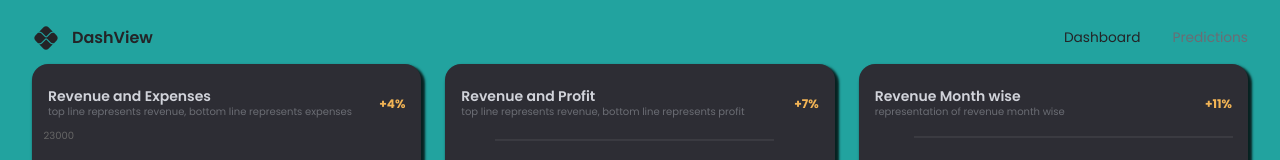
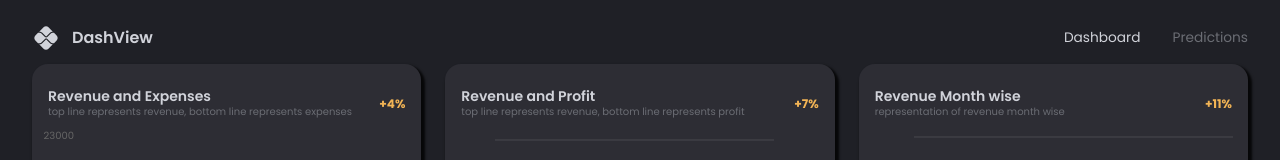
Before and after one commit to psp3075/Dashboard, a React (Vite) app in the folder client/: page / in a window 1280 px wide. Shown: the top 160 px of the page. Built offline with nearby package versions, Linux system fonts and the light colour scheme; no server answers.

Commit message:
ui change

```diff
--- a/client/src/index.css
+++ b/client/src/index.css
@@ -7,7 +7,7 @@ body,
   height: 100%;
   width: 100%;
   font-family: "Poppins", sans-serif;
-  background-color: #22a39f;
+  background-color: #1f2026;
 }
 
 ::-webkit-scrollbar {
--- a/client/src/pages/navbar/index.tsx
+++ b/client/src/pages/navbar/index.tsx
@@ -10,10 +10,10 @@ const Navbar = (props: Props) => {
   const { palette } = useTheme();
   const [selected, setSelected] = useState("dashboard");
   return (
-    <FlexBetween mb="0.25rem" p="0.5rem 0rem" color={palette.grey[900]}>
+    <FlexBetween mb="0.25rem" p="0.5rem 0rem" color={palette.grey[300]}>
       <FlexBetween gap="0.75rem">
         <PixIcon sx={{ fontSize: "28px" }} />
-        <Typography variant="h4" fontSize="16px" color={palette.grey[900]}>
+        <Typography variant="h4" fontSize="16px">
           DashView
         </Typography>
       </FlexBetween>
@@ -22,7 +22,6 @@ const Navbar = (props: Props) => {
           <Link
             to="/"
             onClick={() => setSelected("dashboard")}
-            className="link"
             style={{
               color: selected === "dashboard" ? "inherit" : palette.grey[800],
               textDecoration: "inherit",
```
